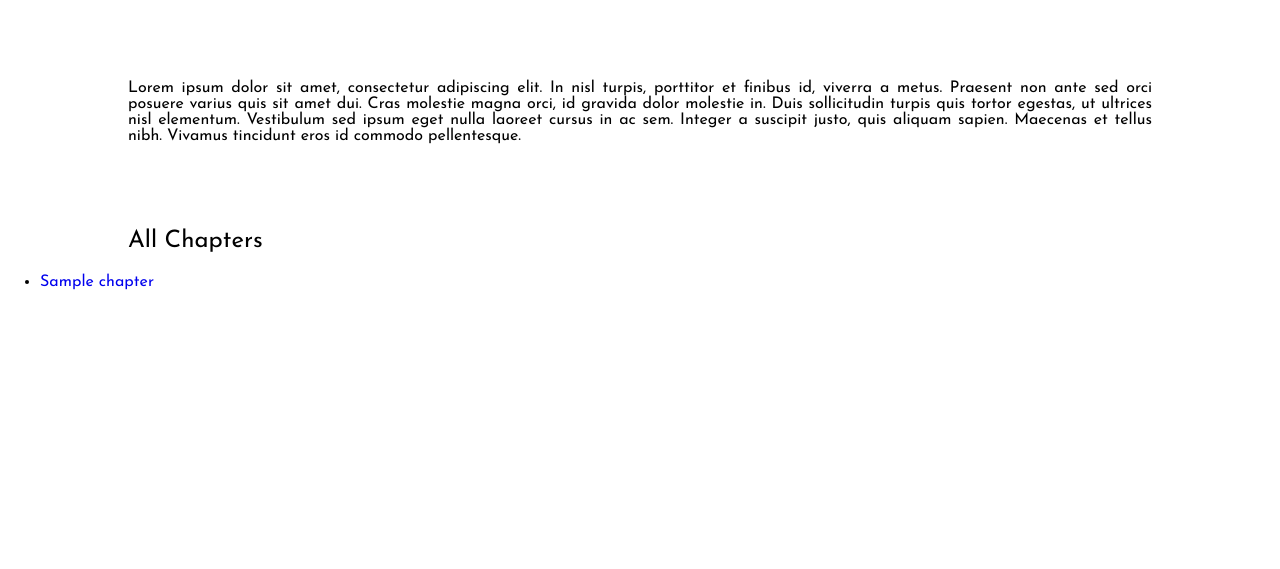
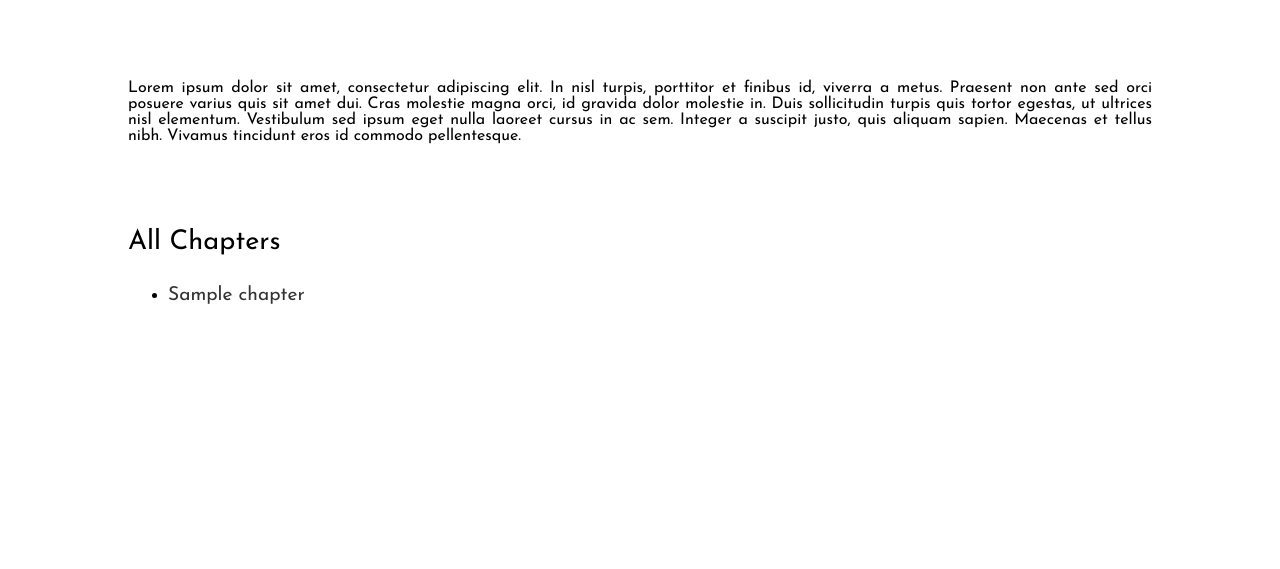
Before and after one commit to Deugondim/projeto-andre, a Django app: page / in a window 1280 px wide. Shown: the part 550-1119 px from the top of the page. Run offline with Django 4.2, Linux system fonts and the light colour scheme; tables that the repository leaves empty hold one stand-in row (values such as "Sample post").

Commit message:
chapter.htlm header and chapter list css

```diff
--- a/manga/templates/manga/pages/home.html
+++ b/manga/templates/manga/pages/home.html
@@ -14,6 +14,7 @@
         <p>Lorem ipsum dolor sit amet, consectetur adipiscing elit. In nisl turpis, porttitor et finibus id, viverra a metus. Praesent non ante sed orci posuere varius quis sit amet dui. Cras molestie magna orci, id gravida dolor molestie in. Duis sollicitudin turpis quis tortor egestas, ut ultrices nisl elementum. Vestibulum sed ipsum eget nulla laoreet cursus in ac sem. Integer a suscipit justo, quis aliquam sapien. Maecenas et tellus nibh. Vivamus tincidunt eros id commodo pellentesque.</p>
     </section>
     <div class="all_chapters">All Chapters</div>
+        <div class="chapters_list">
         <ul>
             {% for chapter in chapters %}
             <li>
@@ -21,6 +22,7 @@
             </li>
             {% endfor %}
         </ul>
+        </div>
 </body>
 
 </html>
--- a/static/style.css
+++ b/static/style.css
@@ -6,7 +6,7 @@ html,body{
 
 }
 a{
-  text-decoration:none
+  text-decoration: none;
 }
 .header{
   position:relative;
@@ -77,7 +77,7 @@ a{
 .all_chapters{
     padding:0.4% 10%;
     text-align:justify;
-    font-size:150%
+    font-size:170%
   }
 .btn{
   color:#333;
@@ -92,3 +92,19 @@ a{
 .twtr{
   margin-top:100px
 }.btn.twtr:after{content:"\1F426";padding-left:5px}
+
+.chapters_list{
+  padding:0.4% 10%;
+  text-align:justify;
+  font-size:120%;
+}
+.chapters_list a:link{
+  color: #333;
+}
+.chapters_list a:visited{
+  color:dimgrey
+}
+.chapters_list a:hover{
+  color:blue;
+  text-decoration: underline
+}
```
Also changed, not shown: manga/templates/manga/pages/chapter.html (+16 -0 lines).
